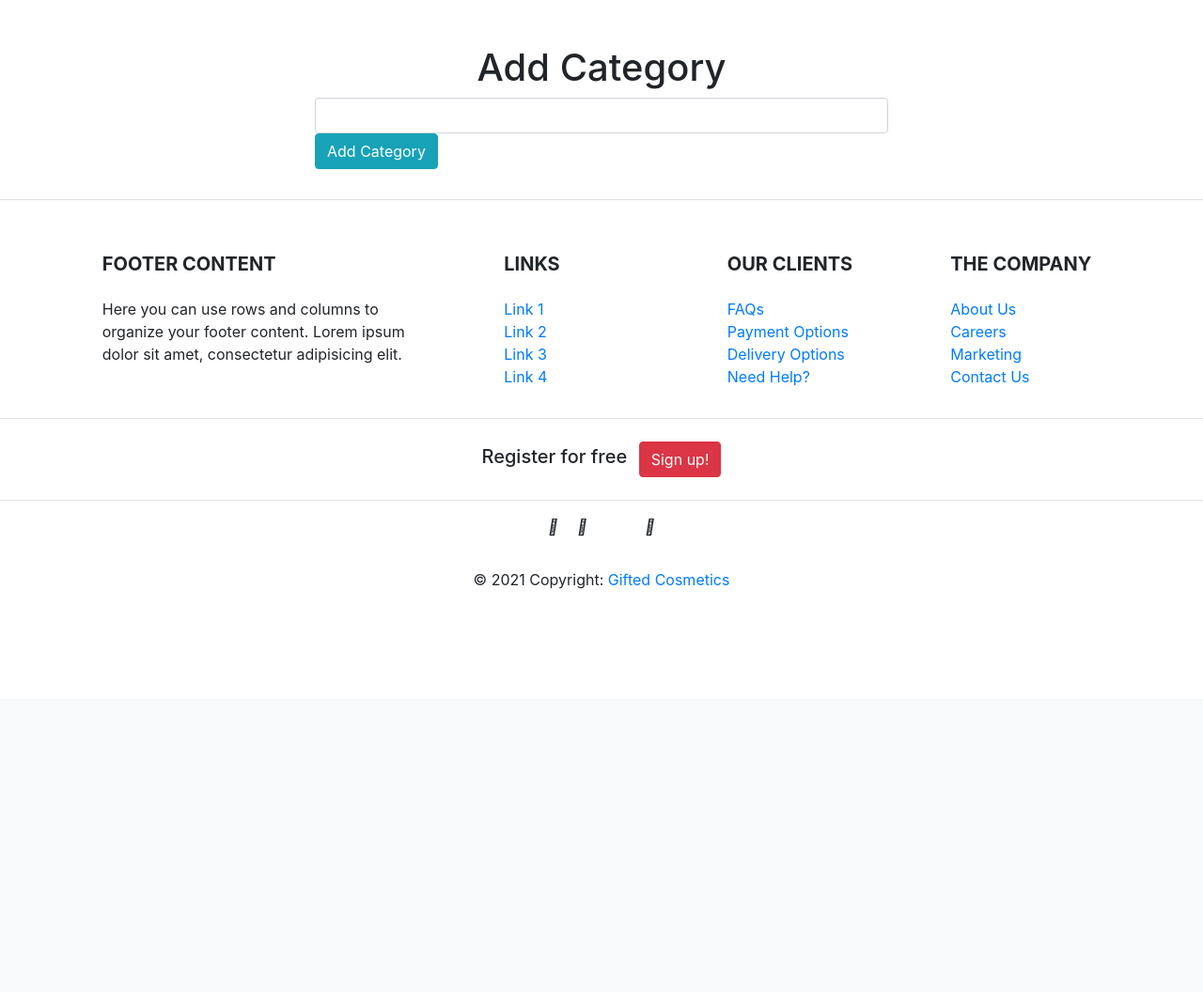
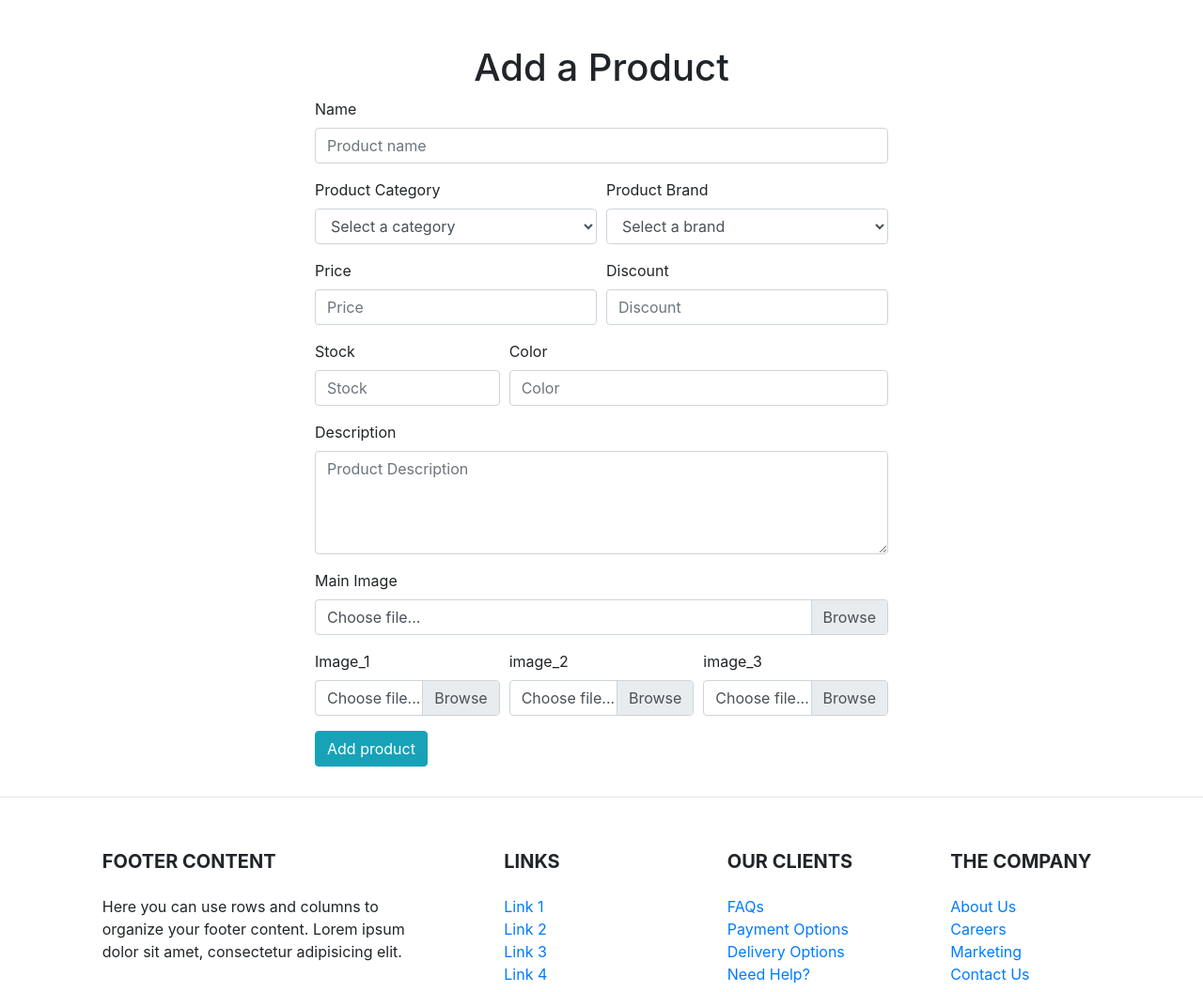
Before and after one commit to nobelium-chloride/Online_Shopping, a Flask app: page /add_product in a window 1280 px wide. Shown: the part 56-1112 px from the top of the page at 94% size. Before the commit the page ends 683 px from the top, so only its background shows below. Run offline with Flask 2, Linux system fonts and the light colour scheme; some libraries are stand-ins or nearby versions.

Commit message:
completed the add product feature. and updated image sizes in product model.

```diff
--- a/Backend/app/main/views/items.py
+++ b/Backend/app/main/views/items.py
@@ -5,7 +5,7 @@ from flask import Flask, Blueprint, render_template, abort, request, url_for, re
 from flask_login import current_user, login_manager, LoginManager, login_required
 from jinja2 import TemplateNotFound
 from ..model.user import User
-from ..model.product import Brand, Category
+from ..model.product import Brand, Category, Product
 from ..service.product_service import save_changes, save_new_brand, save_new_category
 from .. import db
 import jwt
@@ -37,7 +37,7 @@ def add_category():
 
         flash(f'The Category  {category_name} has been added to the database', "success")
         return redirect(url_for("items.add_category"))
-    return render_template('/category.html', username=username, categories="categories")
+    return render_template('/category.html', username=username, add_a_category="add_a_category")
 
 
 @items.route('/add_brand', methods=['GET', 'POST'])
@@ -55,17 +55,36 @@ def add_brand():
 
         #flash(f'The Brand {brand_name} has been added to the database', "success")
         return redirect(url_for("items.add_brand"))
-    return render_template('/category.html', username=username, brands="brands")
+    return render_template('/category.html', username=username, add_a_brand="add_a_brand")
 
 
 
 @items.route('/add_product', methods=['GET', 'POST'])
 def add_product():
-    # Do some stuff
-    brands = Brand.query.all()
-    categories = Category.query.all()
     username = User.username
+    brand = Brand.query.all()
+    category = Category.query.all()
 
-        #flash(f'The Brand {brand_name} has been added to the database', "success")
-    #return redirect(url_for("items.add_product"))
-    return render_template('/category.html', username=username, brands=brands, categories=categories)
+    if request.method=="POST":
+        product = request.form['product']
+        price = request.form['price']
+        stock = request.form['stock']
+        discount = request.form['discount']
+        color = request.form['color']
+        category_name = request.form['category']
+        brand_name = request.form['brand']
+        # Add discriprion and image fields to forms as well as db
+        description = request.form['description']
+        image_main = request.form['image_main']
+        image_1 = request.form['image_1']
+        image_2 = request.form['image_2']
+        image_3 = request.form['image_3']
+
+
+
+        product = Product(name=product, price=price, stock=stock, discount=discount, color=color, category=category_name, brand=brand_name, description=description, image_main=image_main, image_1=image_1, image_2=image_2, image_3=image_3)
+        save_changes(product)
+        return redirect(url_for("items.add_product"))
+
+    #products = Product.query.all()
+    return render_template('/category.html', username=username, brands=brand, categories=category, add_a_product="add_a_product")
--- a/Backend/app/templates/admin/category.html
+++ b/Backend/app/templates/admin/category.html
@@ -6,13 +6,13 @@
         <div class="col-md-3"></div>
         <div class="col-md-6">
 
-            {% if categories %}
+            {% if add_a_category %}
             <h1 class="text-center mt-5"> Add Category </h1>
             <form action="/add_category" method="POST">
                 <input type="text" name="category" class="form-control">
                 <input type="submit" value="Add Category" class="btn btn-info mt2">
             </form>
-            {% elif brands %}
+            {% elif add_a_brand %}
             <h1 class="text-center mt-5"> Add Brand </h1>
             <form action="/add_brand" method="POST">
                 <input type="text" name="brand" class="form-control">
@@ -23,13 +23,12 @@
             <form action="/add_product" method="POST">
                 <div class="form-group">
                     <label for="product">Name</label>
-                    <input type="text" class="form-control" name='product' id='product' placeholder="Product name">
-                </div>
+                    <input type="text" class="form-control" name="product" id="product" placeholder="Product name">
+               </div>
 
-                <div class="form-row">
+               <div class="form-row">
                     <div class="form-group col-md-6">
                       <label for="category"> Product Category</label>
-                      <!-- <input type="text" class="form-control" name='category_name' id='category_name' placeholder="Category name"> -->
                       <select name="category" id="category" class="form-control" required>
                         <option value=""> Select a category </option>
                         {% for category in categories %}
@@ -40,7 +39,6 @@
 
                     <div class="form-group col-md-6">
                         <label for="brand">Product Brand</label>
-                        <!-- <input type="text" class="form-control" name='brand_name' id='brand_name' placeholder="Brand name"> -->
                         <select name="brand" id="brand" class="form-control" required>
                             <option value=""> Select a brand </option>
                             {% for brand in brands %}
@@ -57,7 +55,7 @@
                     </div>
                     <div class="form-group col-md-6">
                         <label for="discount">Discount</label>
-                      <input type="text" class="form-control" name='discount' id='discount' placeholder="Discount?">
+                      <input type="text" class="form-control" name='discount' id='discount' placeholder="Discount">
                     </div>
                 </div>
 
@@ -72,9 +70,51 @@
                     </div>
                 </div>
 
+                <div class="form-group">
+                    <label for="description">Description</label>
+                    <textarea type="text" class="form-control" name="description" id="description" rows="4" cols="50" placeholder="Product Description"></textarea>
+                </div>
+
+                <div class="form-group">
+                    <label for="image_main">Main Image</label>
+                    <div class="custom-file">
+                        <input type="file" class="custom-file-input" id="validatedCustomFile" name="image_main" required>
+                        <label class="custom-file-label" for="validatedCustomFile">Choose file...</label>
+                        <div class="invalid-feedback">Example invalid custom file feedback</div>
+                      </div>
+                </div>
+
+                <div class="form-row">
+                   <div class="form-group col-md-4">
+                       <label for="image_1">Image_1</label>
+                       <div class="custom-file">
+                        <input type="file" class="custom-file-input" id="validatedCustomFile" name="image_1" required>
+                        <label class="custom-file-label" for="validatedCustomFile">Choose file...</label>
+                        <div class="invalid-feedback">Example invalid custom file feedback</div>
+                      </div>
+                    </div>
+                    <div class="form-group col-md-4">
+                        <label for="image_2">image_2</label>
+                        <div class="custom-file">
+                            <input type="file" class="custom-file-input" id="validatedCustomFile" name="image_2"required>
+                            <label class="custom-file-label" for="validatedCustomFile">Choose file...</label>
+                            <div class="invalid-feedback">Example invalid custom file feedback</div>
+                          </div>
+                    </div>
+                    <div class="form-group col-md-4">
+                        <label for="image_3">image_3</label>
+                        <div class="custom-file">
+                            <label class="custom-file-label" for="validatedCustomFile">Choose file...</label>
+                            <input type="file" class="custom-file-input" id="validatedCustomFile" name="image_3" required>
+                            <div class="invalid-feedback">Example invalid custom file feedback</div>
+                        </div>
+                    </div>
+                </div>
+
                 <input type="submit" value="Add product" class="btn btn-info mt2">
             </form>
             {% endif %}
+
         </div>
         <div class="col-md-3"></div>
     </div>
```
Also changed, not shown: Backend/app/main/model/product.py (+29 -0 lines), Backend/migrations/versions/72a6f9f33735_updated_the_product_table_with_images_.py (added, +34 -0 lines), Backend/migrations/versions/8701af91f762_added_product_table_model.py (added, +42 -0 lines), Backend/app/main/flask_boilerplate_main.db.
